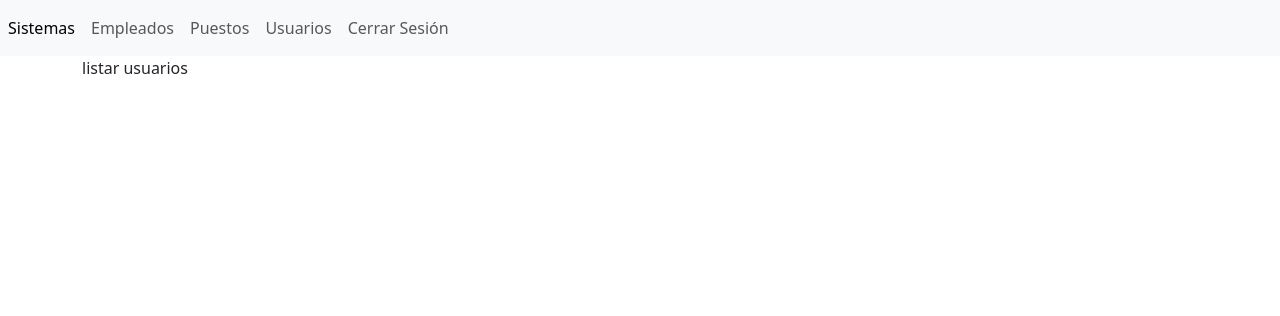
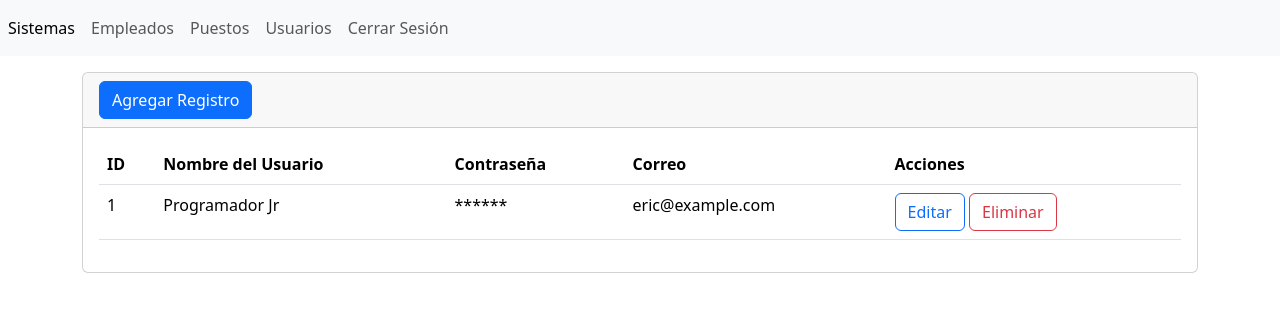
Before and after one commit to emontilla07/DES-VII-PHP, a PHP site: page /DES-VII-PHP/sections/users/index.php in a window 1280 px wide. Shown: the top 316 px of the page. Run offline with PHP 8.4, Linux system fonts and the light colour scheme.

Commit message:
Done all views for the project

```diff
--- a/final-project/sections/job-positions/create.php
+++ b/final-project/sections/job-positions/create.php
@@ -1,6 +1,5 @@
 <?php include("../../templates/header.php"); ?>
-    crear puestos
-    <div class="card">
+    <div class="card mt-3">
         <div class="card-header">Puestos</div>
         <div class="card-body">
             <form action="" method="post">
@@ -33,5 +32,4 @@
         </div>
         <div class="card-footer text-muted"></div>
     </div>
-
 <?php include("../../templates/footer.php"); ?>
--- a/final-project/sections/users/index.php
+++ b/final-project/sections/users/index.php
@@ -1,3 +1,55 @@
 <?php include("../../templates/header.php"); ?>
-    listar usuarios
+<div class="table-responsive-sm mt-3">
+        <div class="card">
+            <div class="card-header">
+            <a
+                name=""
+                id=""
+                class="btn btn-primary"
+                href="create.php"
+                role="button"
+                >Agregar Registro</a
+            >
+            </div>
+            <div class="card-body">
+                <table class="table">
+                    <thead>
+                        <tr>
+                            <th scope="col">ID</th>
+                            <th scope="col">Nombre del Usuario</th>
+                            <th scope="col">Contraseña</th>
+                            <th scope="col">Correo</th>
+                            <th scope="col">Acciones</th>
+                        </tr>
+                    </thead>
+                    <tbody>
+                        <tr class="">
+                            <td scope="row">1</td>
+                            <td>Programador Jr</td>
+                            <td>******</td>
+                            <td>eric@example.com</td>
+                            <td>
+                                <input
+                                    name="btnUpdate"
+                                    id="btnUpdate"
+                                    class="btn btn-outline-primary"
+                                    type="button"
+                                    value="Editar"
+                                />
+                                <input
+                                    name="btnDelete"
+                                    id="btnDelete"
+                                    class="btn btn-outline-danger"
+                                    type="button"
+                                    value="Eliminar"
+                                />
+
+                            </td>
+                        </tr>
+                    </tbody>
+                </table>
+            </div>
+        </div>
+            <div class="card-footer text-muted"></div>
+        </div>
 <?php include("../../templates/footer.php"); ?>
```
Also changed, not shown: final-project/sections/users/create.php (+56 -1 lines).
